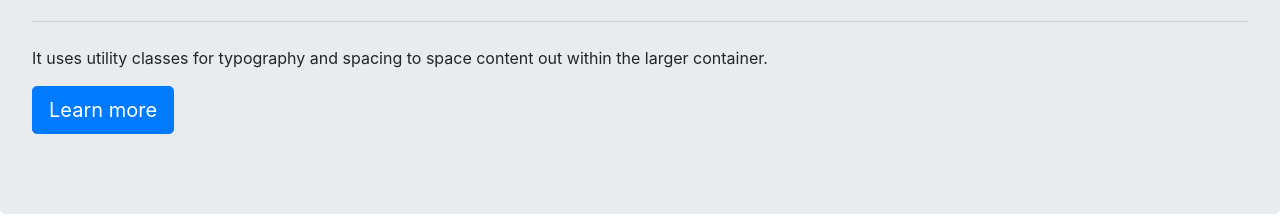
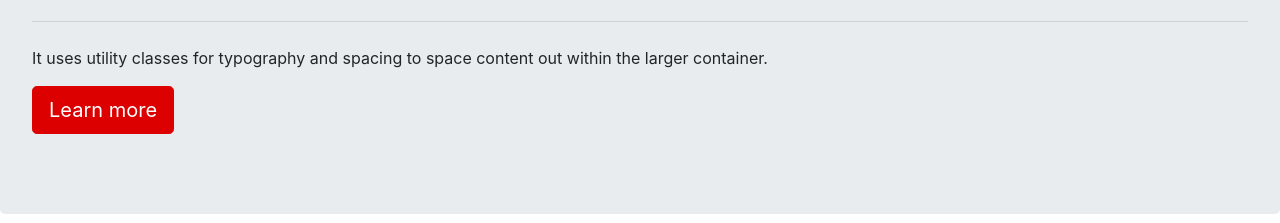
Before and after one commit to sklinkusch/npm-bootstrap, a website: page index.html in a window 1280 px wide. Shown: the part 228-451 px from the top of the page. Drawn offline with Linux system fonts and the light colour scheme.

Commit message:
changed color of button

```diff
--- a/assets/scss/_variables.scss
+++ b/assets/scss/_variables.scss
@@ -0,0 +1 @@
+$theme-colors: ('primary': #dd0000);
```
Also changed, not shown: assets/css/style.css, 1 other file.
